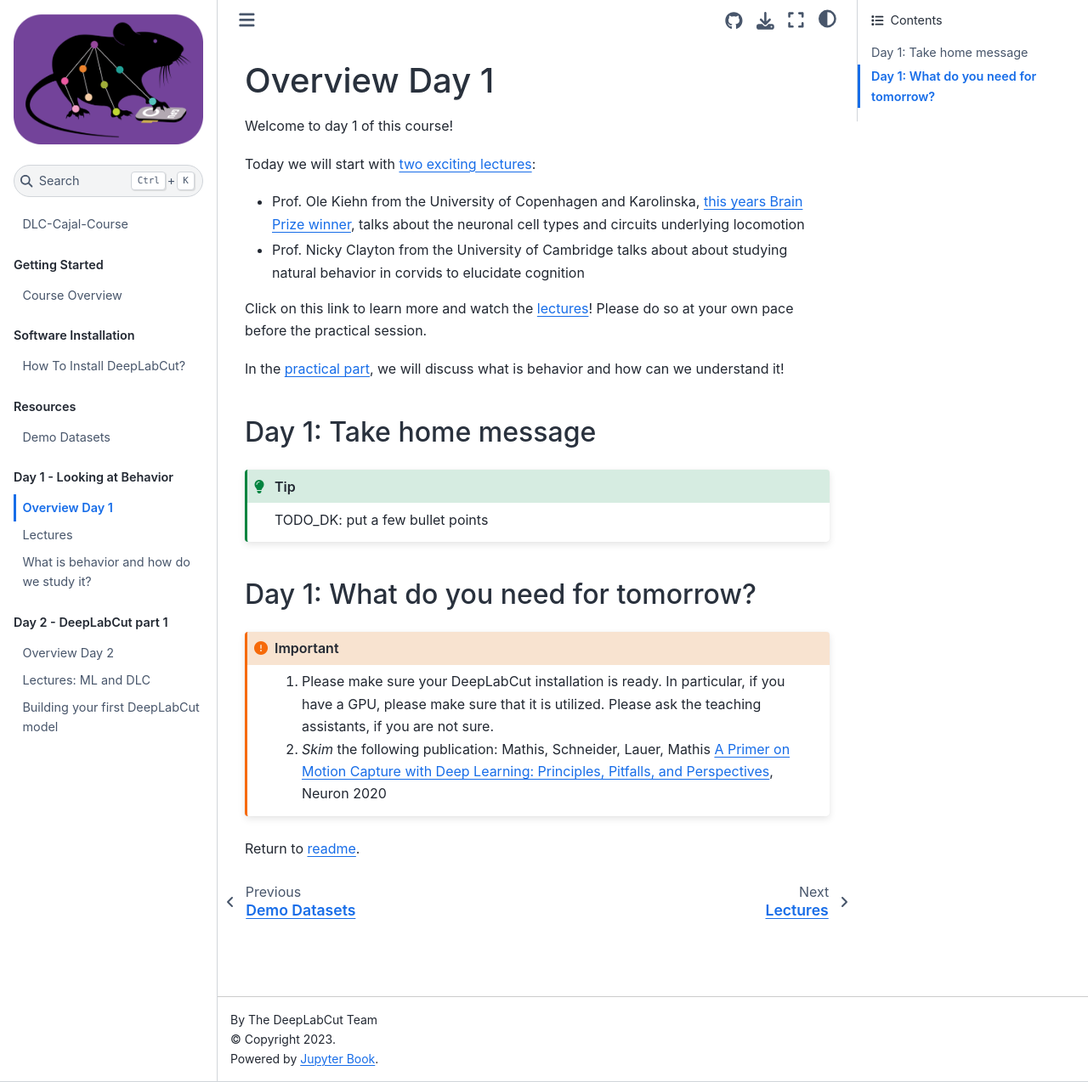
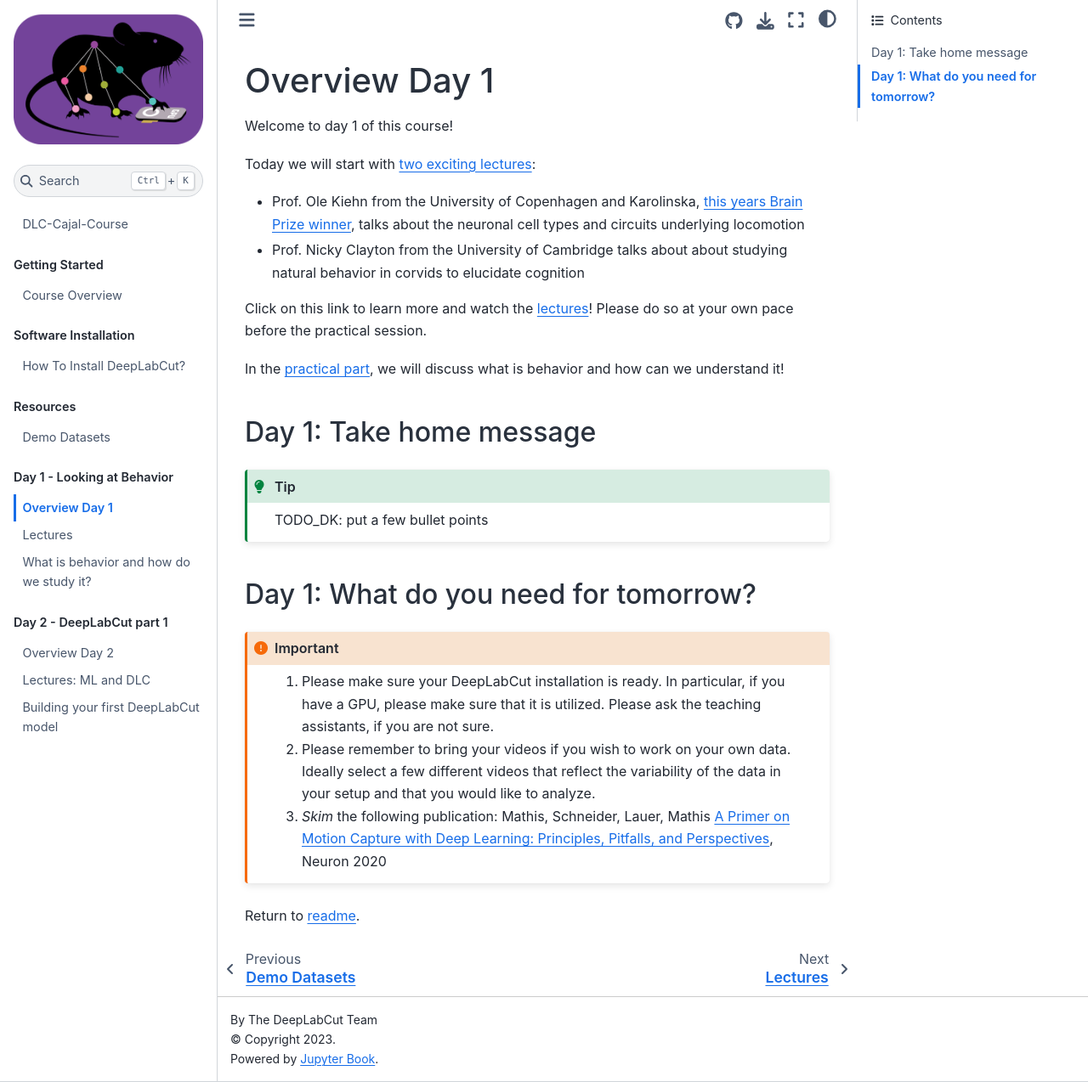
Before and after one commit to AlexEMG/DLC-Cajal-Course, a Jupyter Book: the page built from content/Day1_Overview.md, in a window 1280 px wide and 1274 px high. Shown: the whole window at 85% size. Built offline with Jupyter Book 1.0.4 settings and Sphinx 7.4.7 and the Sphinx Book theme 1.1.4, drawn with Linux system fonts in a browser that asks for light colours.

Commit message:
Update Day1_Overview.md

````diff
--- a/content/Day1_Overview.md
+++ b/content/Day1_Overview.md
@@ -20,7 +20,8 @@ TODO_DK: put a few bullet points
 
 ```{important}
 1) Please make sure your DeepLabCut installation is ready. In particular, if you have a GPU, please make sure that it is utilized. Please ask the teaching assistants, if you are not sure.
-2) *Skim* the following publication: Mathis, Schneider, Lauer, Mathis [A Primer on Motion Capture with Deep Learning: Principles, Pitfalls, and Perspectives](https://www.sciencedirect.com/science/article/pii/S0896627320307170), Neuron 2020
+2) Please remember to bring your videos if you wish to work on your own data. Ideally select a few different videos that reflect the variability of the data in your setup and that you would like to analyze.
+3) *Skim* the following publication: Mathis, Schneider, Lauer, Mathis [A Primer on Motion Capture with Deep Learning: Principles, Pitfalls, and Perspectives](https://www.sciencedirect.com/science/article/pii/S0896627320307170), Neuron 2020
 ```
 
 Return to [readme](../README.md).
````
